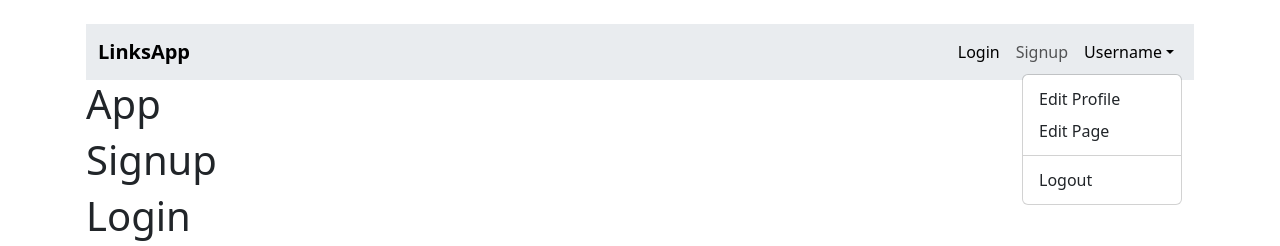
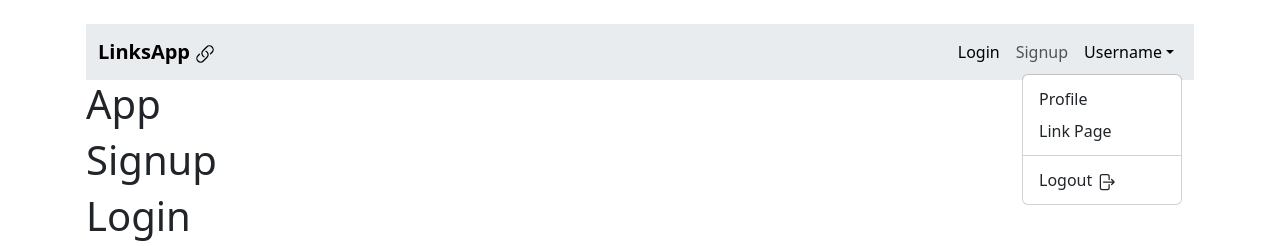
Before and after one commit to fm-anderson/react-links-app, a React (Vite) app: page /dashboard in a window 1280 px wide. Both pictures are taken after a click on the button "Username". Shown: the top 246 px of the page. Built offline with nearby package versions, Linux system fonts and the light colour scheme.

Commit message:
style: Nav logout icon

```diff
--- a/package.json
+++ b/package.json
@@ -10,6 +10,7 @@
     "preview": "vite preview"
   },
   "dependencies": {
+    "@heroicons/react": "^2.0.18",
     "@popperjs/core": "^2.11.8",
     "bootstrap": "^5.3.0",
     "react": "^18.2.0",
--- a/src/components/Nav.jsx
+++ b/src/components/Nav.jsx
@@ -1,9 +1,14 @@
+import {
+  LinkIcon,
+  ArrowRightOnRectangleIcon,
+} from '@heroicons/react/24/outline';
+
 function Nav() {
   return (
     <nav className="navbar navbar-expand-lg bg-body-secondary">
       <div className="container">
         <a className="navbar-brand fw-bold" href="#">
-          LinksApp
+          LinksApp <LinkIcon width={20} />
         </a>
         <button
           className="navbar-toggler"
@@ -45,12 +50,12 @@ function Nav() {
               >
                 <li>
                   <a className="dropdown-item" href="#">
-                    Edit Profile
+                    Profile
                   </a>
                 </li>
                 <li>
                   <a className="dropdown-item" href="#">
-                    Edit Page
+                    Link Page
                   </a>
                 </li>
                 <li>
@@ -58,7 +63,7 @@ function Nav() {
                 </li>
                 <li>
                   <a className="dropdown-item" href="#">
-                    Logout
+                    Logout <ArrowRightOnRectangleIcon width={20} />
                   </a>
                 </li>
               </ul>
```
Also changed, not shown: 1 other file (tests, documents, lock files or other folders).
